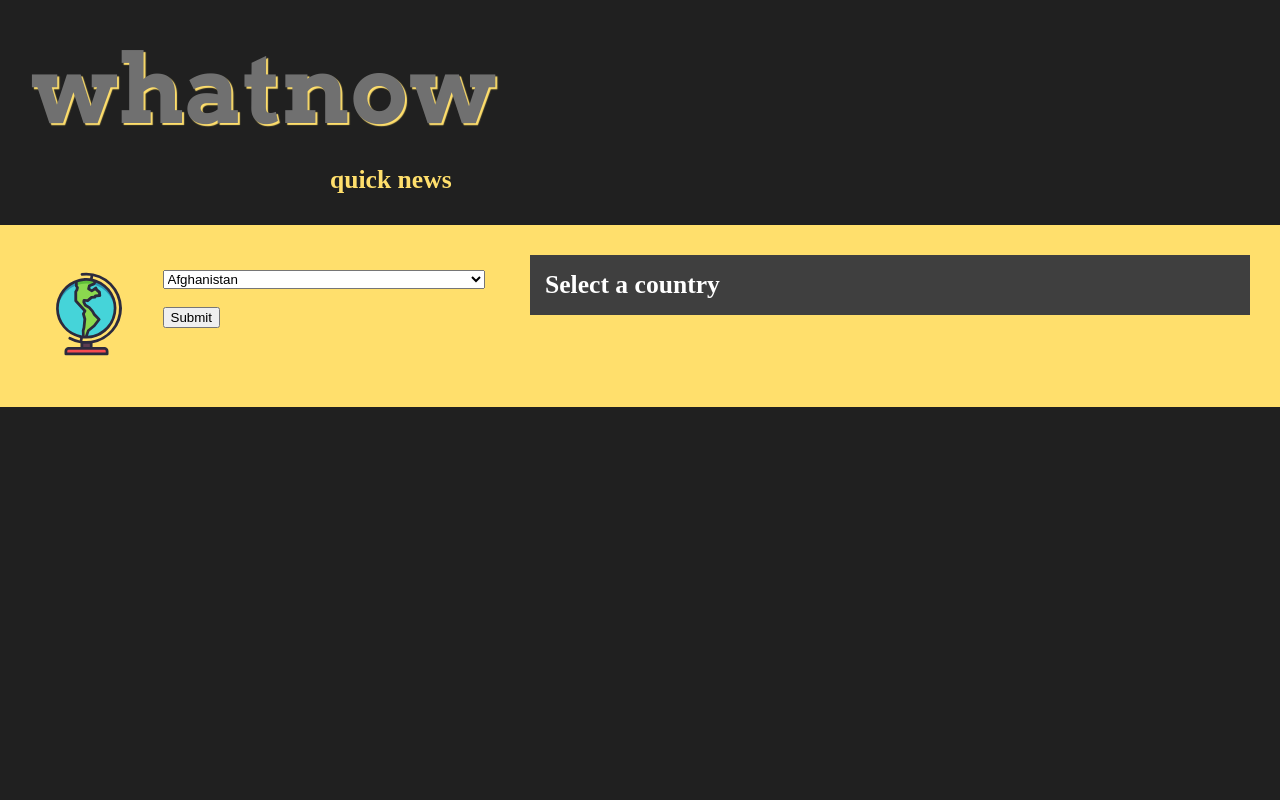
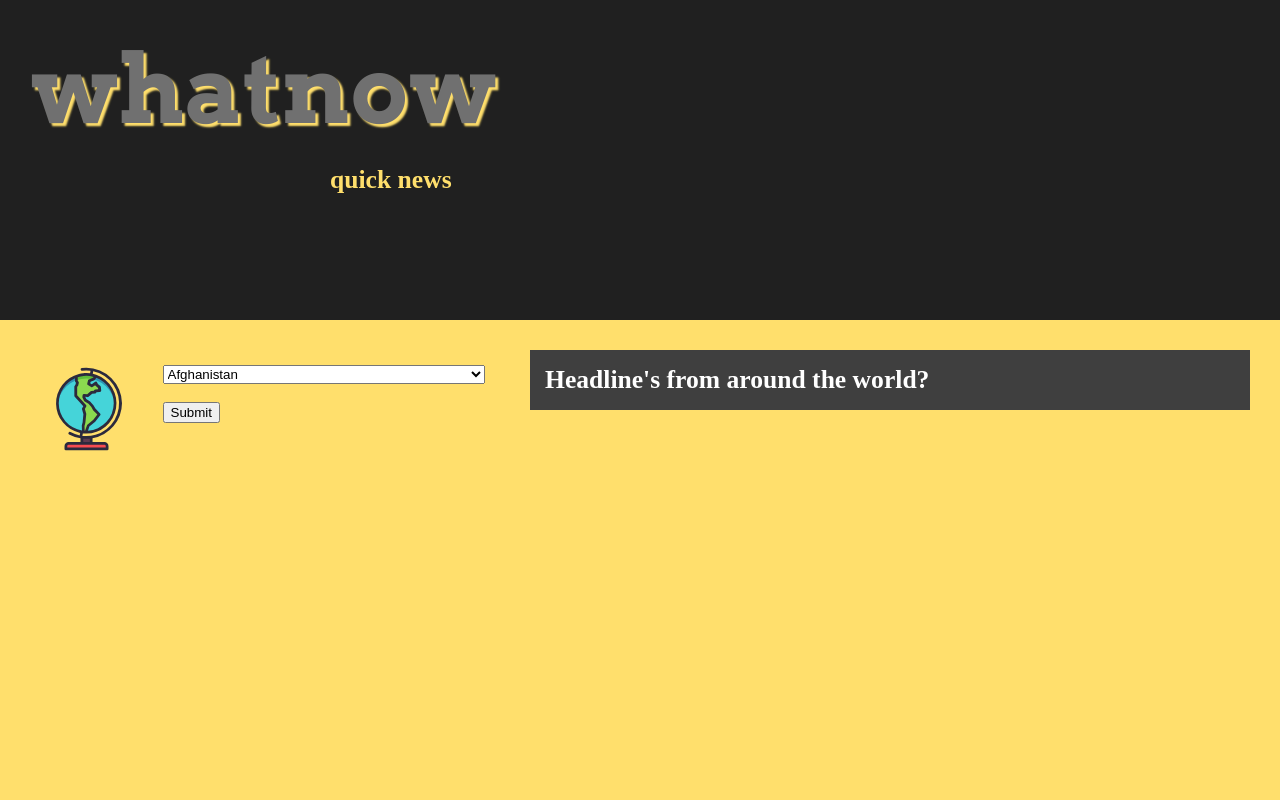
Before and after one commit to imtiyaazthompson/WhatNow, a Flask app: page / in a window 1280 px wide. Run offline with Flask 2, Linux system fonts and the light colour scheme; some web fonts are replaced.

Commit message:
Solved height stretching div issue, work on adding LR margins to side and not letting it LR scroll

```diff
--- a/web/static/fonts.css
+++ b/web/static/fonts.css
@@ -32,7 +32,7 @@
 }
 
 .pop-eyellow {
-  text-shadow: 2px 2px 1px #ffdf6c;
+  text-shadow: 3px 3px 2px #ffdf6c;
 }
 
 .faint-cool-white {
--- a/web/templates/index.html
+++ b/web/templates/index.html
@@ -1,5 +1,5 @@
 <!DOCTYPE html>
-<html lang="en" dir="ltr">
+<html lang="en" dir="ltr" style="height: 100%;">
   <head>
     <meta charset="utf-8">
     <title>What Now | Quick News</title>
@@ -9,14 +9,19 @@
     <link href="https://fonts.googleapis.com/css2?family=Lora:wght@700&display=swap" rel="stylesheet">
     <link href="https://fonts.googleapis.com/css2?family=Scope+One&display=swap" rel="stylesheet">
   </head>
-  <body class="bg-blackish">
-    <div class="col-d-20">
+  <body class="bg-blackish" style="height: 100%;">
+    <div class="col-d-20" style="height: 40%;">
       <div class="col-d-20 header arvo-font large-font mgrey pop-eyellow"><h1>whatnow</h1></div>
       <div class="col-d-4"></div>
       <div class="col-d-16 scope-font medium-font eyellow" style="padding-left: 65px;">quick news</div>
     </div>
     <div class="newline"></div>
-    <div class="col-d-20 bg-eyellow" style:"min-height: 100%;">
+    {% if country == None %}
+      <div class="col-d-20 bg-eyellow" style="height: 60%;">
+    {% endif %}
+    {% if country != None %}
+      <div class="col-d-20 bg-eyellow" style="height: auto;">
+    {% endif %}
       <div class="col-d-8">
         <div class="col-d-5">
           <img src="/static/globe.svg" alt="">
@@ -44,7 +49,7 @@
 
         {% if country == None %}
         <div class="col-d-20 height-default bg-dgrey bottom-hat">
-          <p class="no-dec white scope-font medium-font">Select a country<p>
+          <p class="no-dec white scope-font medium-font">Headline's from around the world?<p>
         </div>
         {% endif %}
       </div>
```
